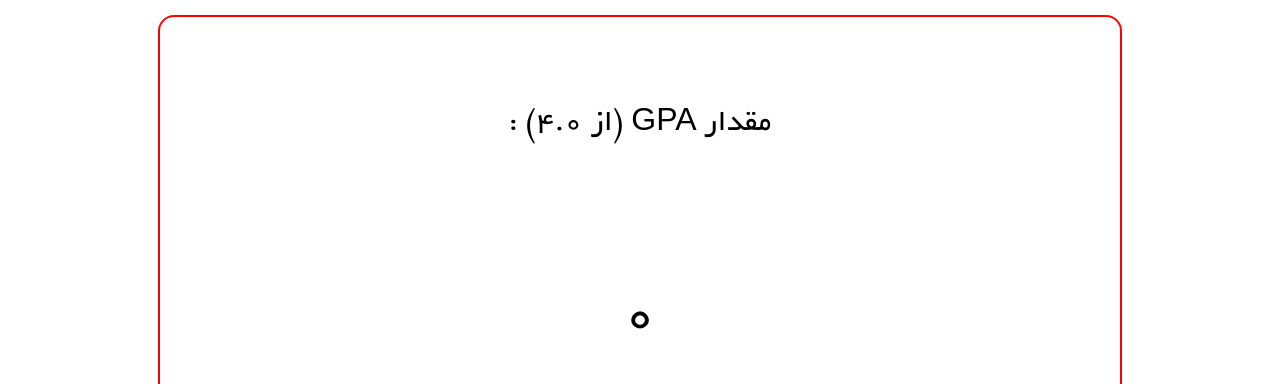
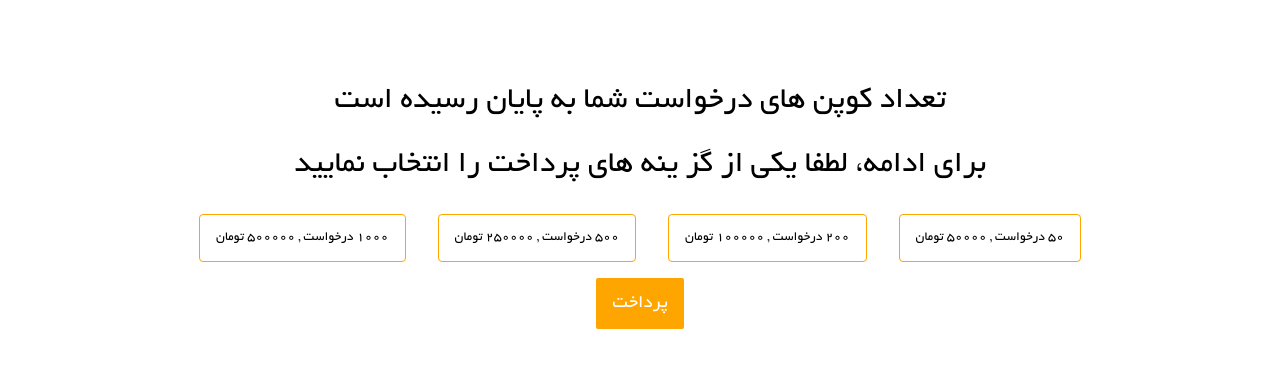
Before and after one commit to mohammadJaliliTorkamani/stu_assist, a React (Create React App) app: page /gpa-calculator in a window 1280 px wide. Shown: the part 416-800 px from the top of the page. Built offline with nearby package versions, Linux system fonts and the light colour scheme.

Commit message:
selected charge option was added to GPA calculation

```diff
--- /dev/null
+++ b/src/components/ChargeOptionRecord.tsx
@@ -0,0 +1,31 @@
+import styled from "@emotion/styled"
+
+const Container = styled.div`
+    color: black;
+    cursor: pointer;
+    diosplay: flex;
+    flex-direction : row;
+    justify-content: cetner;
+    align-items: center;
+    margin: 1rem;
+    border: 1px solid orange;
+    border-radius: 4px;
+    padding: 1rem;
+    font-size: 0.85rem;
+`;
+
+interface IProps {
+    title: string,
+    selected: boolean,
+    onClick: (e: React.MouseEvent<HTMLDivElement>) => void
+}
+
+function ChargeOptionRecord(props: IProps) {
+    return (
+        <Container onClick={e => props.onClick(e)} style={props.selected ? { border: '2px solid #0a3816' } : {}}>
+            {props.title}
+        </Container >
+    )
+}
+
+export default ChargeOptionRecord
--- a/src/pages/GPACalculator.tsx
+++ b/src/pages/GPACalculator.tsx
@@ -4,6 +4,7 @@ import Button from "../components/Button";
 import TitledNumericInput from "../components/TitledNumericInput";
 import { useNavigate } from "react-router-dom";
 import axios from "axios";
+import ChargeOptionRecord from "../components/ChargeOptionRecord";
 
 const GPAContainer = styled.div`
     display: flex;
@@ -37,7 +38,7 @@ const ResultInnerContainer = styled.div`
     flex-direction: column;
     justify-content: space-around;
     align-items: center;
-    border: 2px solid red;
+    border: 2px solid #0a3816;
     border-radius: 1rem;
     min-width: 60rem;
 `;
@@ -50,11 +51,12 @@ const Title = styled.div`
 
 const Result = styled.div`
     font-size: 3.5rem;
+    color: #0a3816;
 `;
 
 const LoginBox = styled.div`
     display: flex;
-    flex-direction : row;
+    flex-direction : column;
     justify-content: space-between;
     align-items: center;
 `;
@@ -73,26 +75,12 @@ const ChargeOptions = styled.div`
     align-items: center;
 `;
 
-const ChargeOptionRecord = styled.div`
-    color: black;
-    cursor: pointer;
-    diosplay: flex;
-    flex-direction : row;
-    justify-content: cetner;
-    align-items: center;
-    margin: 1rem;
-    border: 1px solid orange;
-    border-radius: 4px;
-    padding: 1rem;
-    font-size: 0.85rem;
-`;
-
 const chargeValue = [{ id: 1, value: 50, price: 50000 }, { id: 2, value: 200, price: 100000 }, { id: 3, value: 500, price: 250000 }, { id: 4, value: 1000, price: 500000 }]
 
 function GPACalculator() {
     const [isLoading, setIsLoading] = useState(false)
     const [isGuest, setIsGuest] = useState(false)
-    const [isOutOfCoupon, setIsOutOfCoupon] = useState(false)
+    const [isOutOfCoupon, setIsOutOfCoupon] = useState(true)
     const [selectedChargeOption, setSelectedChargeOption] = useState({ id: -1, value: -1, price: -1 })
     const [min, setMin] = useState(0)
     const [max, setMax] = useState(0)
@@ -146,11 +134,11 @@ function GPACalculator() {
                 <TitledNumericInput title={"معدل شما"} value={grade} setValue={setGrade} max={20} min={0} />
                 <TitledNumericInput title={"حداکثر نمره قابل قبول"} value={min} setValue={setMin} max={20} min={0} />
                 <TitledNumericInput title={"حداقل نمره قابل قبول"} value={max} setValue={setMax} max={20} min={0} />
-                <Button title={"محاسبه"} color={"orange"} onClick={() => handleCalculate()} />
+                <Button title={"محاسبه"} onClick={() => handleCalculate()} />
             </FieldsContainer>
             <ResultContainer>
                 {
-                    isLoading && <div>Loading</div>
+                    isLoading && <div>در حال بارگذاری...</div>
                 }
                 {
                     isGuest && !isLoading && <LoginBox>
@@ -167,9 +155,13 @@ function GPACalculator() {
                         <Title> {selectedChargeOption.id !== -1 ? `${selectedChargeOption.value} درخواست , ${selectedChargeOption.price} تومان` : "برای ادامه، لطفا یکی از گز ینه های پرداخت را انتخاب نمایید"} </Title>
 
                         <ChargeOptions>
-                            {chargeValue.map(value => {
-                                return <ChargeOptionRecord key={value.id} onClick={e => setSelectedChargeOption(value)}>{value.value} درخواست , {value.price} تومان</ChargeOptionRecord>
-                            })}
+                            {chargeValue.map(value =>
+                                <ChargeOptionRecord
+                                    key={value.id}
+                                    selected={selectedChargeOption.id === value.id}
+                                    onClick={e => { setSelectedChargeOption(value) }}
+                                    title={`${value.value} درخواست , ${value.price} تومان`}
+                                />)}
                         </ChargeOptions>
                         <Button title="پرداخت" onClick={() => alert(selectedChargeOption.price)} />
                     </ChargeBox>
@@ -177,7 +169,7 @@ function GPACalculator() {
                 {
                     !isLoading && !isGuest && !isOutOfCoupon &&
                     <ResultInnerContainer>
-                        <Title>مقدار GPA (از 4.0) : </Title>
+                        <Title>مقدار GPA : </Title>
                         <Result>
                             {gpa}
                         </Result>
```
